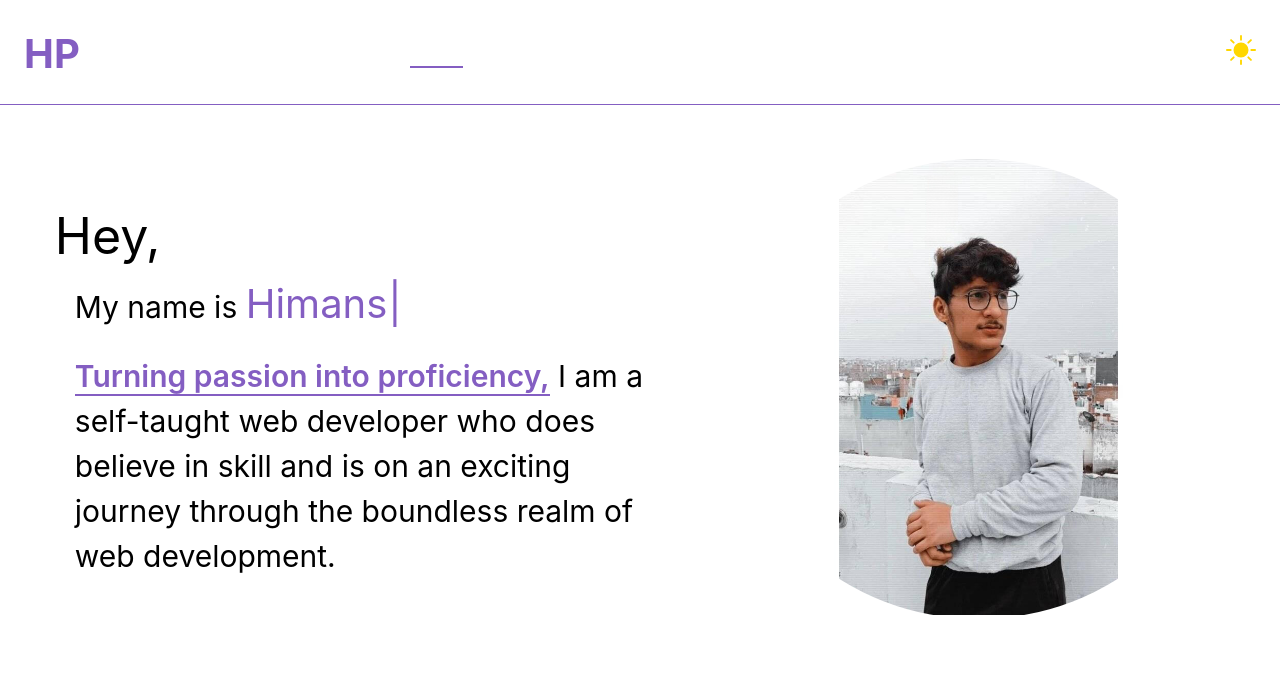
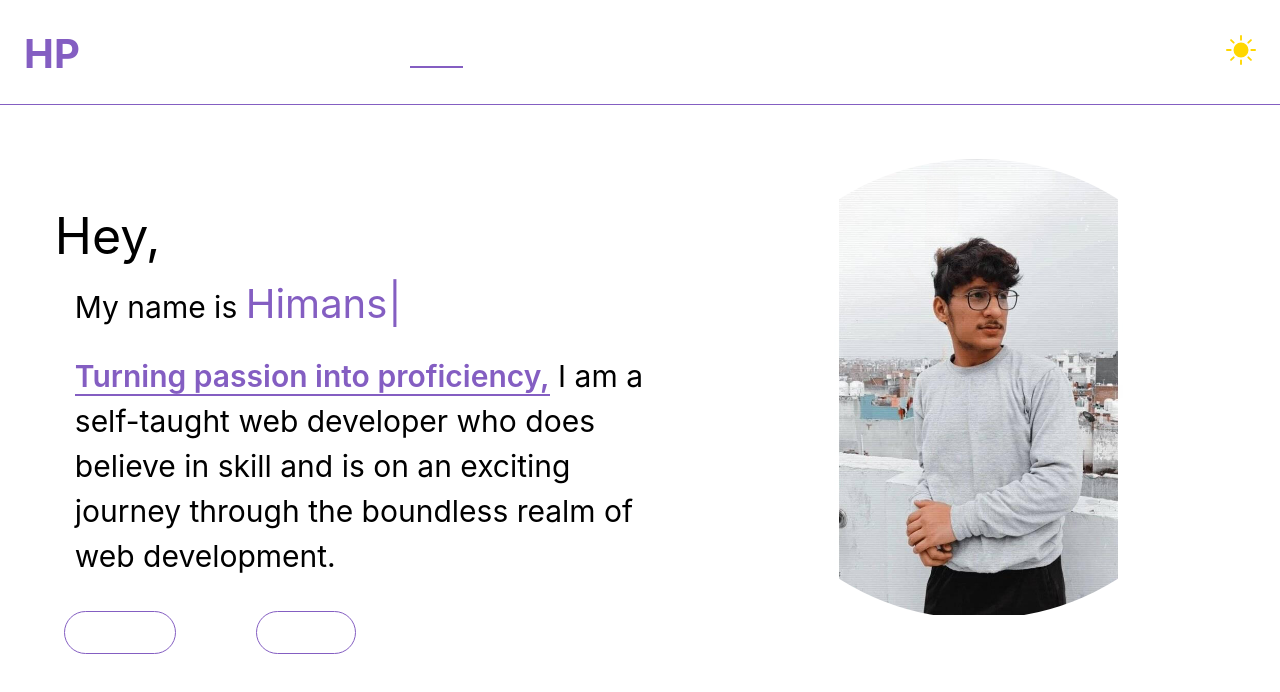
Before and after one commit to HimanshuParodiya/Portfolio, a React (Vite) app: page / in a window 1280 px wide. Shown: the top 692 px of the page. Built offline with nearby package versions, Linux system fonts and the light colour scheme.

Commit message:
Transition pages added resume links

```diff
--- a/src/App.jsx
+++ b/src/App.jsx
@@ -3,6 +3,7 @@ import "./App.css";
 import Navbar from "./components/Navbar/Navbar";
 import Home from "./components/Home/Home";
 import { BrowserRouter as Router, Route, Routes } from "react-router-dom";
+import About from "./components/About/About";
 
 function App() {
   const theme = useSelector((state) => state.theme.appTheme);
@@ -13,6 +14,7 @@ function App() {
         <Navbar />
         <Routes>
           <Route path="/" element={<Home />} />
+          <Route path="/about" element={<About />} />
         </Routes>
       </Router>
     </div>
--- a/src/components/About/About.jsx
+++ b/src/components/About/About.jsx
@@ -1,7 +1,12 @@
 import React from "react";
+import TransitionEffect from "../Transition/TransitionEffect";
 
 const About = () => {
-  return <div id="#about">About</div>;
+  return (
+    <div id="#about">
+      <TransitionEffect />
+    </div>
+  );
 };
 
 export default About;
--- a/src/components/Home/Home.jsx
+++ b/src/components/Home/Home.jsx
@@ -1,10 +1,12 @@
 import React from "react";
 import "./Home.css";
 import HomeBanner from "./homeBanner/HomeBanner";
+import TransitionEffect from "../Transition/TransitionEffect";
 
 const Home = () => {
   return (
     <div className="container">
+      <TransitionEffect />
       <HomeBanner />
     </div>
   );
--- a/src/components/Home/HomeBanner/HomeBanner.css
+++ b/src/components/Home/HomeBanner/HomeBanner.css
@@ -1,7 +1,6 @@
 .homeBanner__container {
     margin-top: 3rem;
     padding: 2.4rem;
-    /* border: 1px solid red; */
 
 }
 
@@ -61,7 +60,31 @@
 
 
 .homeBanner__bottom {
-    border: 1px solid red;
+    width: 50%;
+}
+
+
+.bottom__button {
+    color: white;
+    border: 1px solid #845EC2;
+    padding: 1rem 2rem;
+    font-size: 1.8rem;
+    margin: 4rem;
+    border-radius: 10rem;
+    transition: all 0.255s ease-in;
+    font-weight: 600;
+
+}
+
+.bottom__button:hover {
+    background-color: #845EC2;
+
+
+}
+
+.homeBannerBottom__buttons .light {
+    background-color: #845EC2;
+
 }
 
 @media only screen and (max-width: 600px) {
--- a/src/components/Home/HomeBanner/HomeBanner.jsx
+++ b/src/components/Home/HomeBanner/HomeBanner.jsx
@@ -3,7 +3,7 @@ import "./HomeBanner.css";
 import { useSelector } from "react-redux";
 import MyImage from "/src/assets/me.jpg";
 import Typewriter from "typewriter-effect/dist/core";
-import { motion, useScroll } from "framer-motion";
+import { motion } from "framer-motion";
 
 const HomeBanner = () => {
   const theme = useSelector((state) => state.theme.appTheme);
@@ -60,7 +60,24 @@ const HomeBanner = () => {
         </motion.div>
       </div>
 
-      {/* <div className="homeBanner__bottom">resume download krne wala button</div> */}
+      <div className="homeBanner__bottom">
+        <div className="homeBannerBottom__buttons">
+          <a
+            href="#"
+            className={`button__resume bottom__button ${theme ? "light" : ""}`}
+          >
+            Resume
+          </a>
+          <a
+            // href="https://github.com/"
+            href="#"
+            target="_blank"
+            className={`button__Github bottom__button ${theme ? "light" : ""}`}
+          >
+            Github
+          </a>
+        </div>
+      </div>
     </div>
   );
 };
--- /dev/null
+++ b/src/components/Transition/TransitionEffect.css
@@ -0,0 +1,24 @@
+.tansitionPage {
+    position: fixed;
+    top: 0;
+    bottom: 0;
+    right: 100%;
+    height: 100vh;
+    width: 100vw;
+}
+
+.pageOne {
+    background-color: #78C1F3;
+    z-index: 30;
+
+}
+
+.pageTwo {
+    background-color: white;
+    z-index: 20;
+}
+
+.pageThree {
+    background-color: black;
+    z-index: 10;
+}
--- /dev/null
+++ b/src/components/Transition/TransitionEffect.jsx
@@ -0,0 +1,30 @@
+import React from "react";
+import "./TransitionEffect.css";
+import { motion } from "framer-motion";
+
+const TransitionEffect = () => {
+  return (
+    <>
+      <motion.div
+        initial={{ x: "100%", width: "100%" }}
+        animate={{ x: "0%", width: "0%" }}
+        transition={{ duration: 1, ease: "easeInOut" }}
+        className="tansitionPage pageOne"
+      />
+      <motion.div
+        initial={{ x: "100%", width: "100%" }}
+        animate={{ x: "0%", width: "0%" }}
+        transition={{ delay: 0.2, duration: 0.9, ease: "easeInOut" }}
+        className="tansitionPage pageTwo"
+      />
+      <motion.div
+        initial={{ x: "100%", width: "100%" }}
+        animate={{ x: "0%", width: "0%" }}
+        transition={{ delay: 0.4, duration: 0.8, ease: "easeInOut" }}
+        className="tansitionPage pageThree"
+      />
+    </>
+  );
+};
+
+export default TransitionEffect;
```
